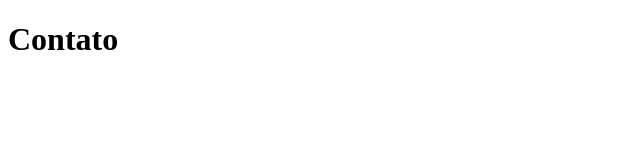
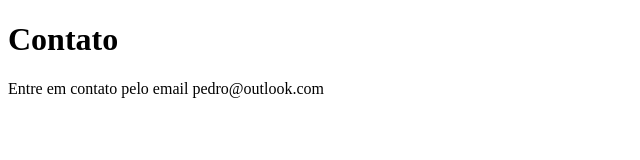
Before and after one commit to ipocampo/sistema_de_cadastro, a plain HTML site: page contato.html in a window 1280 px wide. Shown: the whole page, without its empty margins (0-640 px from the left). Drawn offline with Linux system fonts and the light colour scheme.

Commit message:
adcionando linhas de contato

```diff
--- a/contato.html
+++ b/contato.html
@@ -9,5 +9,6 @@
 </head>
 <body>
     <h1>Contato</h1>
+    <p>Entre em contato pelo email pedro@outlook.com</p>
 </body>
 </html>
```
